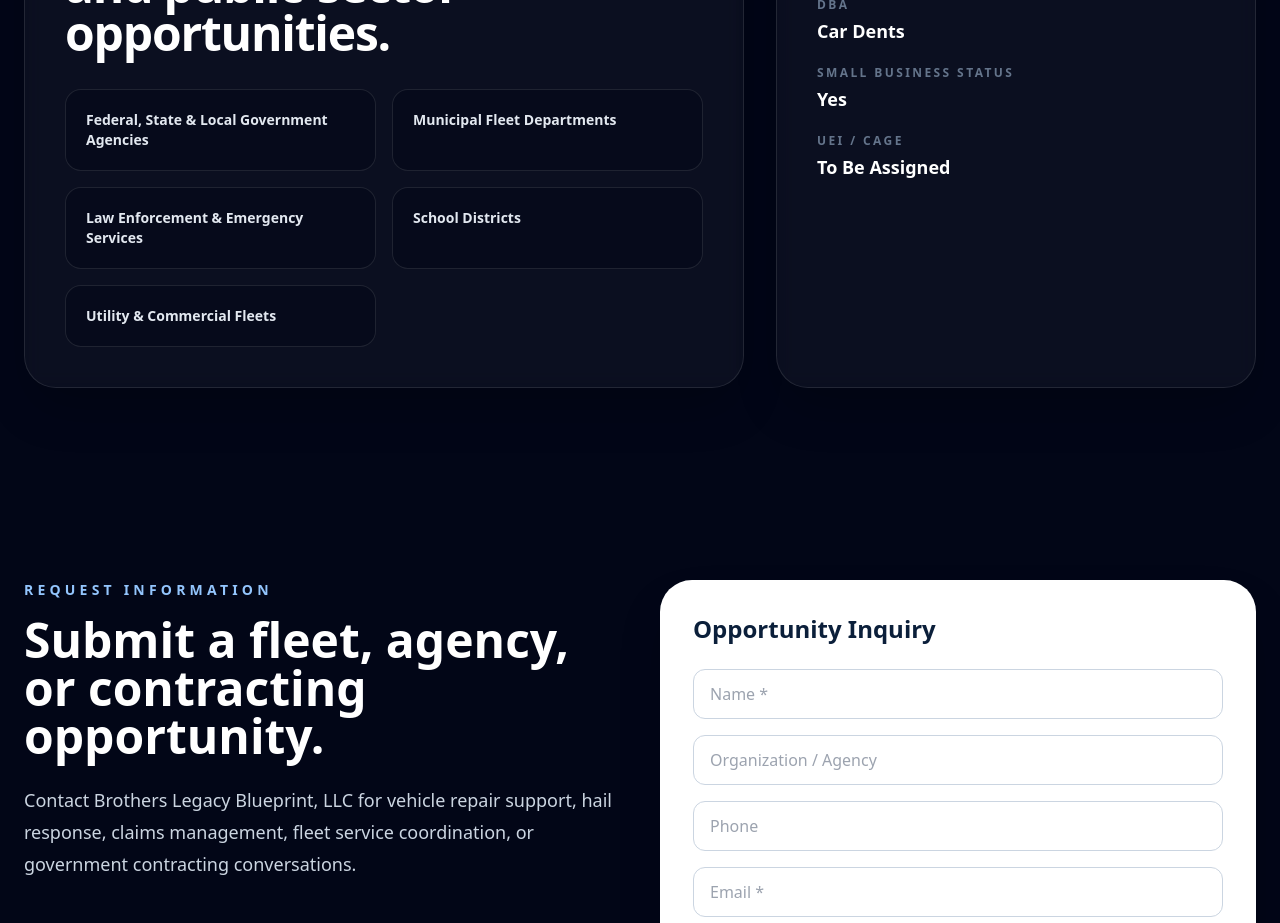
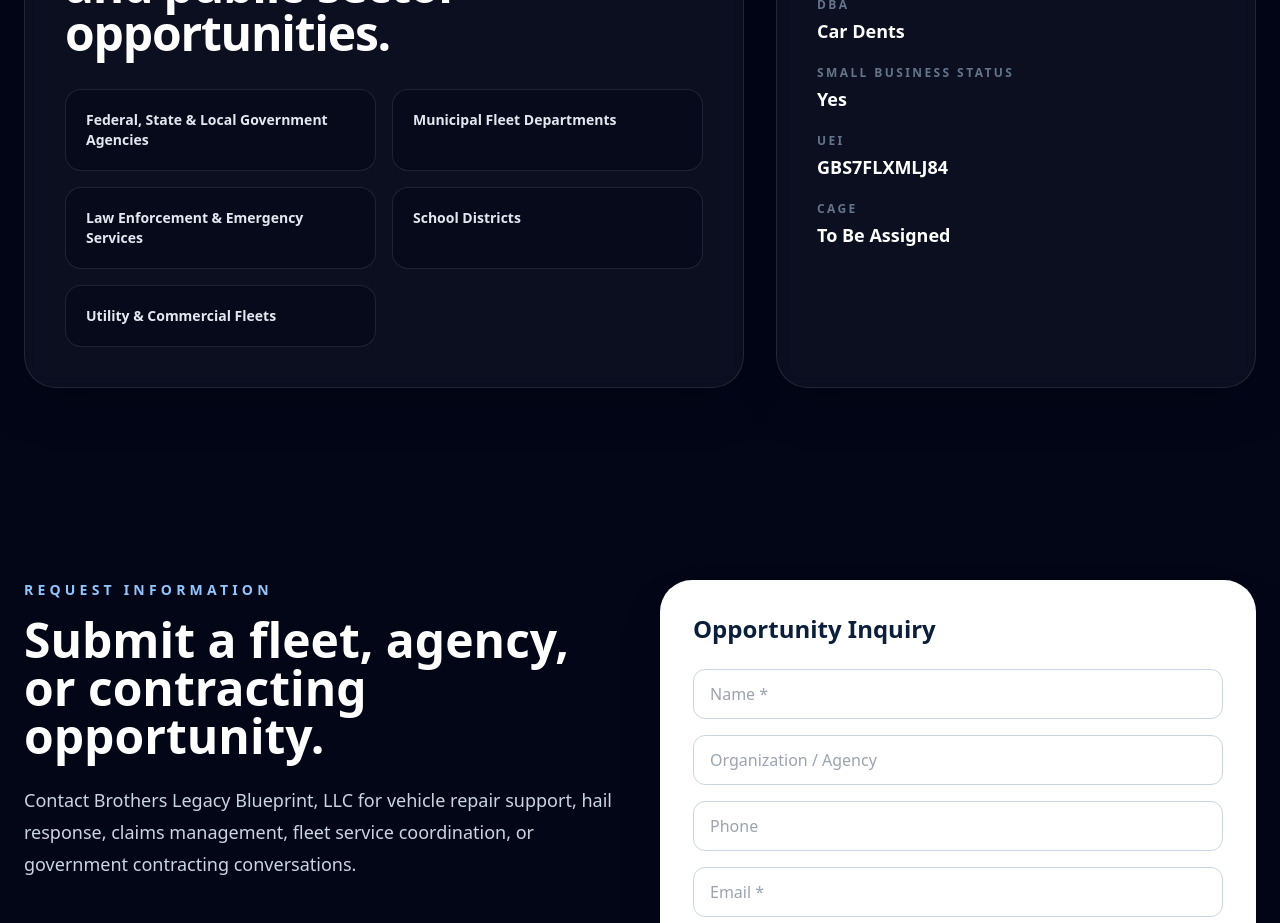
Before and after one commit to 6vwykybwf4-a11y/blb-website, a Next.js app: page / in a window 1280 px wide. Shown: the part 3360-4283 px from the top of the page. Built offline with nearby package versions, Linux system fonts and the light colour scheme.

Commit message:
Add UEI to site and refresh capability statement PDF

```diff
--- a/app/page.tsx
+++ b/app/page.tsx
@@ -375,7 +375,15 @@
               </div>
               <div>
                 <div className="text-xs font-bold uppercase tracking-[0.2em] text-slate-500">
-                  UEI / CAGE
+                  UEI
+                </div>
+                <div className="mt-1 text-lg font-bold text-white">
+                  GBS7FLXMLJ84
+                </div>
+              </div>
+              <div>
+                <div className="text-xs font-bold uppercase tracking-[0.2em] text-slate-500">
+                  CAGE
                 </div>
                 <div className="mt-1 text-lg font-bold text-white">
                   To Be Assigned
```
Also changed, not shown: 1 other file (tests, documents, lock files or other folders).
